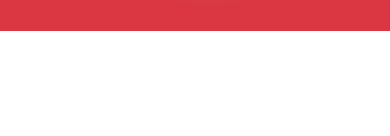
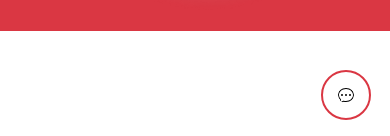
Before and after one commit to gregoryamaefule/BEZAO_Task, a plain HTML site: page Part_One/index.html in a window 390 px wide. Shown: the part 705-841 px from the top of the page. Drawn offline with Linux system fonts and the light colour scheme.

```diff
--- a/Part_One/index.html
+++ b/Part_One/index.html
@@ -7,6 +7,7 @@
     <title>Document</title>
     <link rel="stylesheet" href="styles.css">
     <script src="main.js" defer></script>
+    <script src="https://kit.fontawesome.com/e26e4a68b3.js" crossorigin="anonymous"></script>
 </head>
 <body>
     <header>
@@ -60,7 +61,7 @@
                 </div>
             </div>
         </section>
-        <div class="fixedMessenger">&#xf4ad;</div>
+        <div class="fixedMessenger"><img src="assets/chat-dots.svg" alt=""></div>
     </main>
 </body>
 </html>
--- a/Part_One/styles.css
+++ b/Part_One/styles.css
@@ -212,6 +212,20 @@
     left: 40px;
     top: 40px;
 }
+.fixedMessenger{
+    text-align: right;
+}
+
+.fixedMessenger img{
+    padding: 15px;
+    border-radius: 50%;
+    cursor: pointer;
+    margin: -5vw 10vw 3vw;
+    color: white;
+    font-size: 28px;
+    text-align: left;
+    border: 2px solid #DA3743;
+}
 
 @media (max-width:500px){
     .herosection{
@@ -267,4 +281,15 @@
     .image{
         background-image: none;
     }
+    .fixedMessenger img{
+        /* position: relative;
+        right: 5vw;
+        bottom: 5vh; */
+        text-align: left;
+        border: 2px solid #DA3743;
+        padding: 15px;
+        border-radius: 50%;
+        margin: -3vw 5vw 1vw ;
+        font-size: 24px;
+    }
 }
```
Also changed, not shown: Part_One/Assets/chat-dots.svg (added), Part_One/Assets/images.png (added), Part_One/Assets/message dot.png (added).
